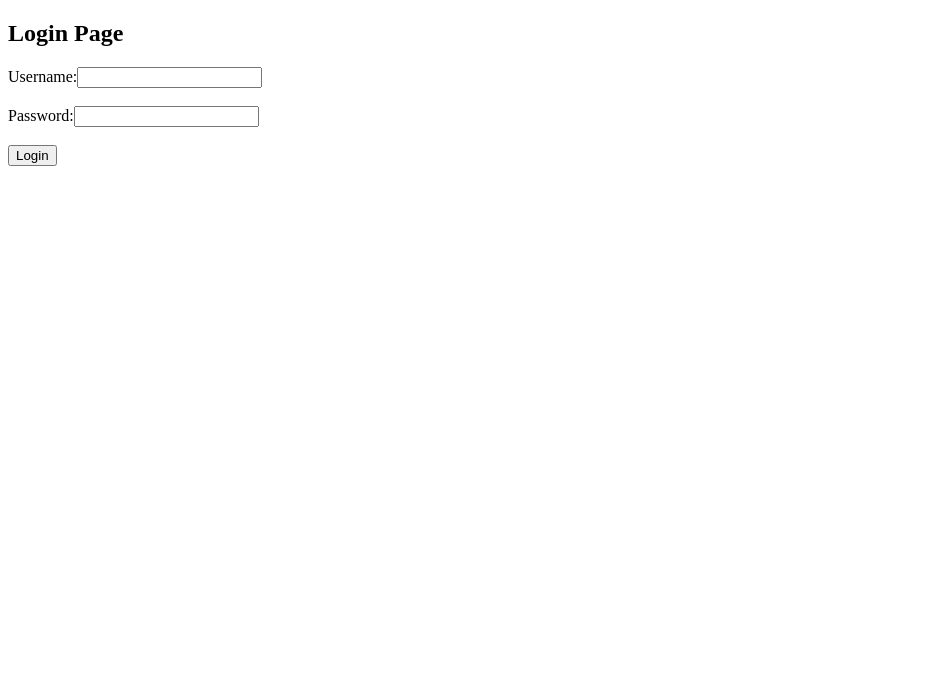
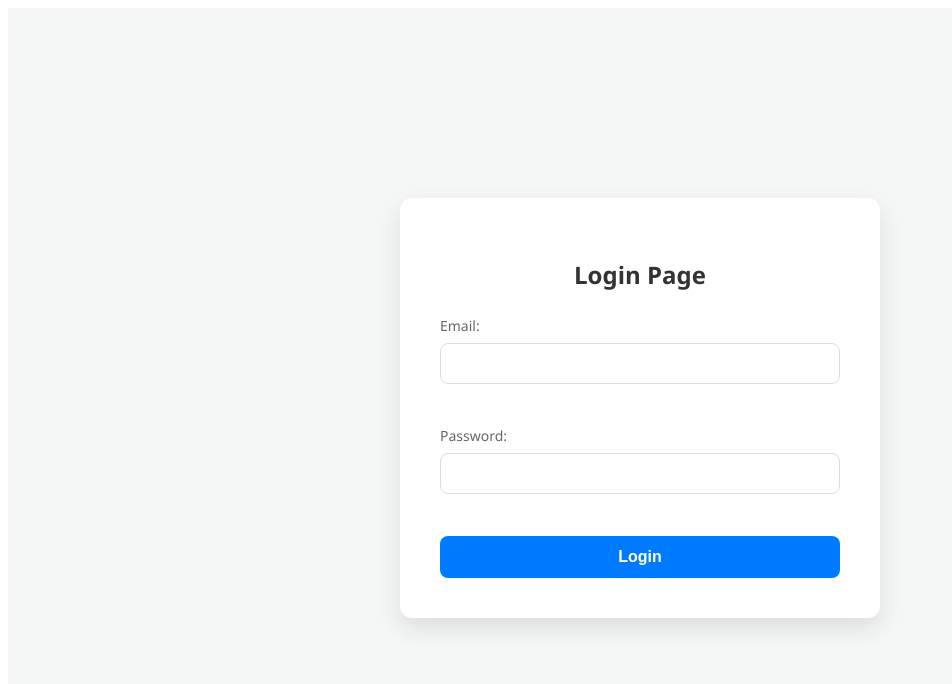
Before and after one commit to akhilbju/Saas-Frontend, an Angular app: page /login in a window 1280 px wide. Shown: the top 684 px of the page, without its empty margins (0-952 px from the left). Built offline with nearby package versions, Linux system fonts and the light colour scheme.

Commit message:
login page

```diff
--- a/src/app/login/login.css
+++ b/src/app/login/login.css
@@ -1,3 +1,72 @@
-#login-container {
-    text-align: center;
+/* 1. Center the entire container on the screen */
+.login-container {
+  display: flex;
+  justify-content: center;
+  align-items: center;
+  min-height: 100vh;
+  background-color: #f4f7f6; /* Light grey/blue background */
+  font-family: 'Segoe UI', Tahoma, Geneva, Verdana, sans-serif;
 }
+
+/* 2. The white box in the middle */
+.login-box {
+  background: #ffffff;
+  padding: 40px;
+  border-radius: 12px;
+  box-shadow: 0 10px 25px rgba(0, 0, 0, 0.1); /* Soft shadow */
+  width: 100%;
+  max-width: 400px;
+  text-align: center;
+}
+
+h2 {
+  margin-bottom: 25px;
+  color: #333;
+  font-weight: 600;
+}
+
+/* 3. Style the form labels */
+label {
+  display: block;
+  text-align: left;
+  margin-bottom: 8px;
+  font-size: 14px;
+  color: #666;
+}
+
+/* 4. Style the input fields */
+input[type="text"],
+input[type="password"] {
+  width: 100%;
+  padding: 12px 15px;
+  margin-bottom: 20px;
+  border: 1px solid #ddd;
+  border-radius: 8px;
+  box-sizing: border-box; /* Ensures padding doesn't break width */
+  transition: border-color 0.3s ease;
+}
+
+/* Highlight input on click */
+input:focus {
+  outline: none;
+  border-color: #007bff;
+  box-shadow: 0 0 0 3px rgba(0, 123, 255, 0.1);
+}
+
+/* 5. Style the Login Button */
+input[type="submit"] {
+  width: 100%;
+  padding: 12px;
+  background-color: #007bff;
+  color: white;
+  border: none;
+  border-radius: 8px;
+  font-size: 16px;
+  font-weight: bold;
+  cursor: pointer;
+  transition: background-color 0.3s ease;
+}
+
+input[type="submit"]:hover {
+  background-color: #0056b3;
+}
--- a/src/app/login/login.html
+++ b/src/app/login/login.html
@@ -2,8 +2,8 @@
   <div class="login-box">
     <h2>Login Page</h2>
     <form (ngSubmit)="onLoginSubmit()">
-      <label for="username">Username:</label>
-      <input type="text" [(ngModel)]="loginData.email" name="username"><br><br>
+      <label for="email">Email:</label>
+      <input type="text" [(ngModel)]="loginData.email" name="email"><br><br>
 
       <label for="password">Password:</label>
       <input type="password" [(ngModel)]="loginData.password" name="password"><br><br>
--- a/src/app/login/login.ts
+++ b/src/app/login/login.ts
@@ -1,6 +1,7 @@
 import { Component } from '@angular/core';
 import { ApiService } from '../services/api';
-import { FormsModule } from '@angular/forms'; // 1. Import this
+import { FormsModule } from '@angular/forms';
+import { LoginModel } from '../models/login.model';
 
 @Component({
   selector: 'app-login',
@@ -10,7 +11,7 @@ import { FormsModule } from '@angular/forms'; // 1. Import this
   styleUrl: './login.css',
 })
 export class Login {
-  loginData = {
+  loginData: LoginModel = {
     email: '',
     password: '',
   };
@@ -21,8 +22,12 @@ export class Login {
     this.apiService.loginUser(this.loginData).subscribe({
       next: (response) => {
         console.log('Login successful!', response);
-        if (response.IsSuccess) {
-          alert(response.Message);
+        if (response.isSuccess) {
+          localStorage.setItem('AccessToken', response.accessToken);
+          localStorage.setItem('RefreshToken', response.refreshToken);
+          alert('Login successful!');
+        } else {
+          alert('Login failed: ' + response.message);
         }
       },
     });
--- a/src/app/models/login.model.ts
+++ b/src/app/models/login.model.ts
@@ -1,4 +1,4 @@
-export interface User {
+export interface LoginModel {
   email: string;
   password: string;
 }
--- a/src/app/services/api.ts
+++ b/src/app/services/api.ts
@@ -5,10 +5,16 @@ import { Injectable } from '@angular/core';
   providedIn: 'root',
 })
 export class ApiService {
-    private AuthLoginUrl = 'https://fat-gabriela-akhil-organization-7ed0f63b.koyeb.app/api/Auth/LoginUser';
+  private commonUrl = 'https://fat-gabriela-akhil-organization-7ed0f63b.koyeb.app/api/';
 
-    constructor(private http: HttpClient) {}
-    loginUser(data: any) {
-        return this.http.post<any>(this.AuthLoginUrl, data);
-    }
+  private AuthLoginUrl = this.commonUrl + '/Auth/LoginUser';
+  private RefreshTokenUrl = this.commonUrl + '/Auth/RefreshTokenGenerateRefreshToken?RefreshToken=';
+
+  constructor(private http: HttpClient) {}
+  loginUser(data: any) {
+    return this.http.post<any>(this.AuthLoginUrl, data);
+  }
+  refreshToken(refreshToken: string) {
+    return this.http.get<any>(this.RefreshTokenUrl + refreshToken);
+  }
 }
```
Also changed, not shown: 1 other file (tests, documents, lock files or other folders).
